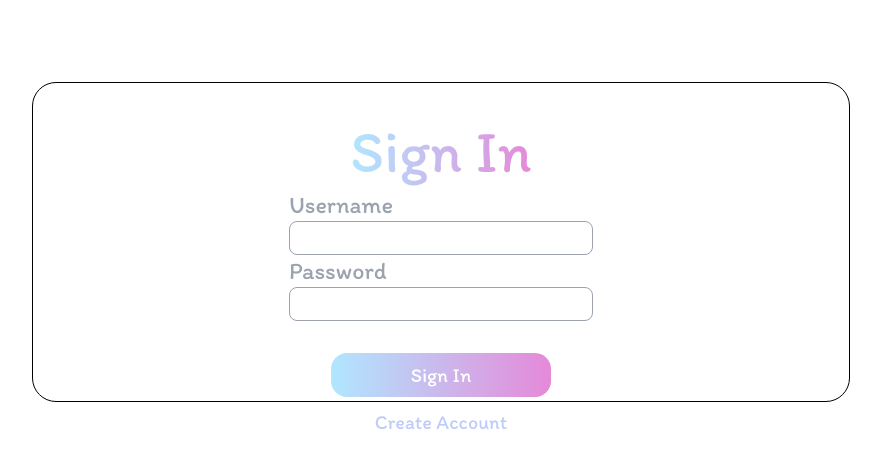
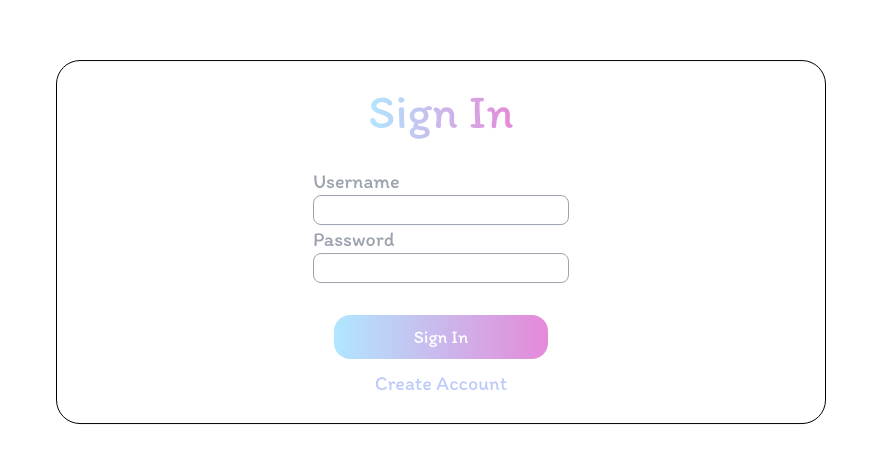
Before and after one commit to danajeon/wandernest, a React (Vite) app: page / in a window 1280 px wide. Shown: the part 158-626 px from the top of the page, without its empty margins (199-1080 px from the left). Built offline with nearby package versions, Linux system fonts and the light colour scheme.

Commit message:
Made changes to accomodate different font.

```diff
--- a/src/components/Button.jsx
+++ b/src/components/Button.jsx
@@ -2,7 +2,7 @@ import React from 'react'
 
 export const Button = ({ variant = 'default', text }) => {
     // default button
-    const baseStyle = 'px-20 py-2 rounded-2xl text-xl bg-gradient-to-r from-wandernest-blue to-wandernest-pink text-white';
+    const baseStyle = 'px-20 py-2 rounded-2xl text-lg bg-gradient-to-r from-wandernest-blue to-wandernest-pink text-white';
     // button variants
     const variants = {
         "inverse": 'text-transparent bg-clip-text'
--- a/src/components/SignIn.jsx
+++ b/src/components/SignIn.jsx
@@ -1,26 +1,26 @@
 import React from "react";
 import { Button } from "./Button"
 
-export const SignIn = ({handleCreateAccount}) => {
+export const SignIn = ({ handleCreateAccount }) => {
 
 
   return (
-    <div className="fixed top-1/2 left-1/2 transform -translate-x-1/2 -translate-y-1/2 space-y-8 border border-solid border-black bg-white rounded-3xl flex flex-col items-center px-[20%] py-[3%] h-[40%]">
-      <div className="-mb-6">
-        <span className="text-transparent bg-clip-text bg-gradient-to-r from-wandernest-blue to-wandernest-pink text-6xl">Sign In</span>
+    <div className="fixed top-1/2 left-1/2 transform -translate-x-1/2 -translate-y-1/2 space-y-8 border border-solid border-black bg-white rounded-3xl flex flex-col items-center px-[20%] py-[2%]">
+      <div>
+        <span className="text-transparent bg-clip-text bg-gradient-to-r from-wandernest-blue to-wandernest-pink text-5xl">Sign In</span>
       </div>
-      <div className="flex flex-col items-center text-2xl text-gray-400">
+      <div className="flex flex-col items-center text-xl text-gray-400">
         <div className="flex flex-col">
           <label htmlFor="username">Username</label>
-          <input type="email" className="border border-gray-400 text-black rounded-lg focus:outline-none focus:ring-2 px-1"/>
+          <input type="email" className="border border-gray-400 text-black rounded-lg focus:outline-none focus:ring-2 px-1" />
         </div>
         <div className="flex flex-col">
           <label htmlFor="password">Password</label>
-          <input type="password" className="border border-gray-400 text-black rounded-lg focus:outline-none focus:ring-2 px-1"/>
+          <input type="password" className="border border-gray-400 text-black rounded-lg focus:outline-none focus:ring-2 px-1" />
         </div>
       </div>
       <div className="flex flex-col items-center">
-        <Button text={"Sign In"}/>
+        <Button text={"Sign In"} />
         <span className="text-wandernest-purple text-xl pt-[5%] hover:underline hover:cursor-pointer" onClick={(handleCreateAccount)}>Create Account</span>
       </div>
     </div>
```
